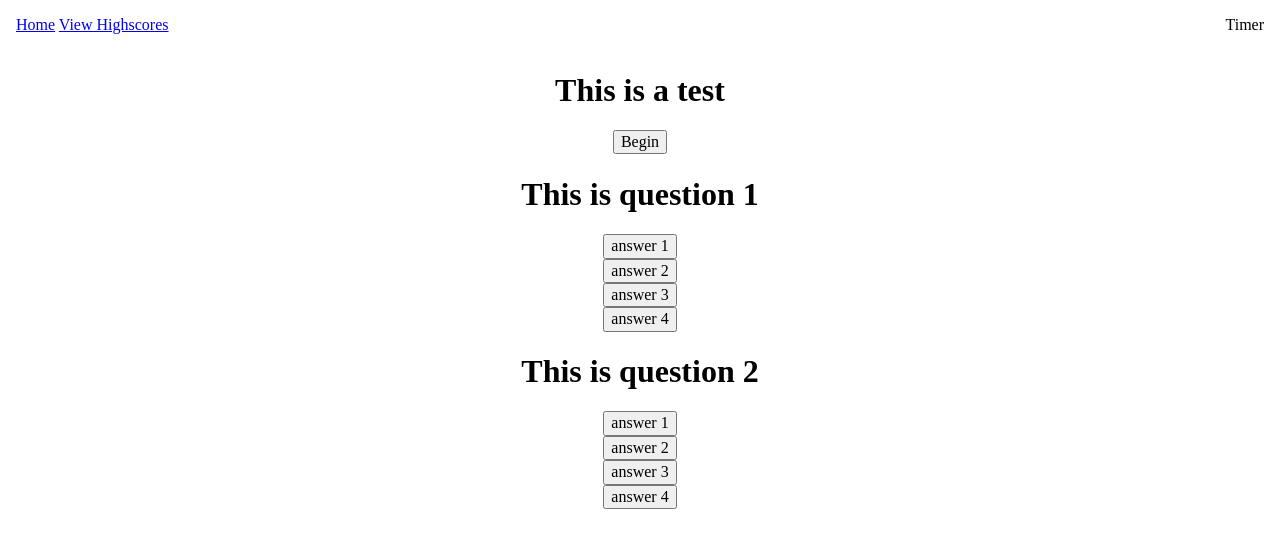
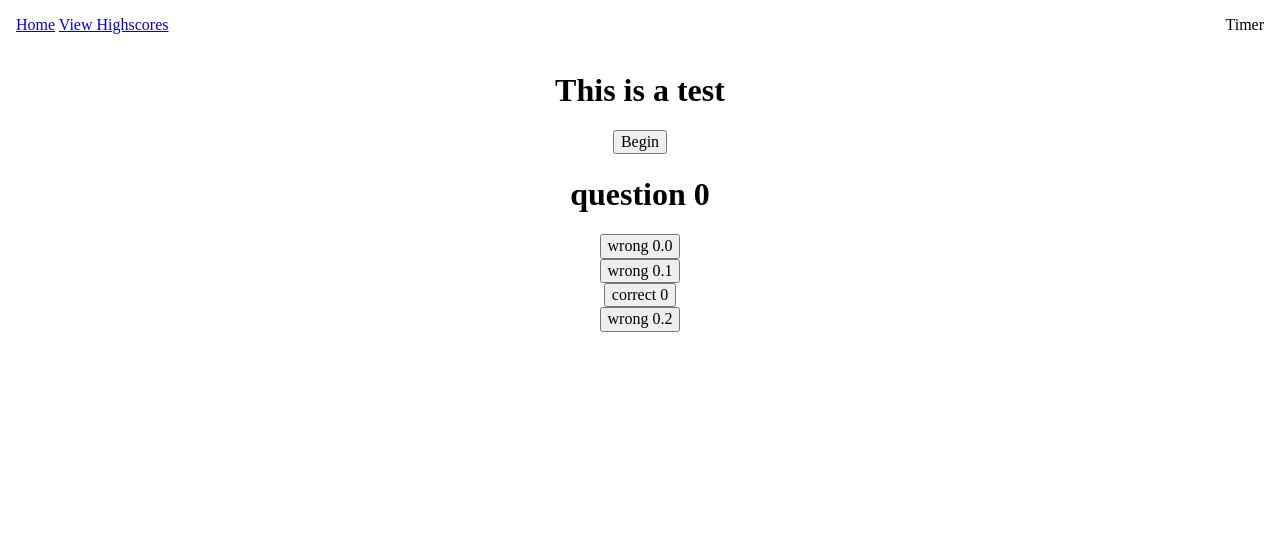
Before and after one commit to luketeal/Code-Quiz, a plain HTML site: page index.html in a window 1280 px wide. Both pictures are taken after a click on the button "answer 1". Drawn offline with Linux system fonts and the light colour scheme.

Commit message:
Add Questions update JS with cycle questions function and event listeners for answer buttons

```diff
--- a/assets/css/styles.css
+++ b/assets/css/styles.css
@@ -43,9 +43,6 @@
     align-items: center;
 }
 
-.q2 {
-    display: flex;
-    flex-direction: column;
-    justify-content: center;
-    align-items: center;
+.qtext {
+    display: block;
 }
--- a/assets/js/script.js
+++ b/assets/js/script.js
@@ -1,7 +1,8 @@
 let startButton = document.querySelector(".begin");
-let answerButton = document.querySelector(".answer");
+let answerButton = document.querySelectorAll(".answer");
 let timeLeft = document.querySelector(".timer")
 let startScreen = document.querySelector(".start")
+let questionText = document.querySelector(".qtext")
 
 let questions = {
     question: ["question 0", "question 1"],
@@ -14,10 +15,21 @@ let questions = {
 }
 
 function cycleQuestions () {
-
+    // startScreen.setAttribute("style", "display: none")
+    questionText.textContent = questions.question[questions.questionTracker];
+    let questionAnswers = questions.wrongAnswer[questions.questionTracker];
+    questionAnswers.push(questions.correctAnswer[questions.questionTracker])
+    console.log(questionAnswers)
+    questionAnswers = questionAnswers.sort(() => Math.random() - 0.5)
+    console.log(questionAnswers)
+    answerButton[0].textContent = questionAnswers[0]
+    answerButton[1].textContent = questionAnswers[1]
+    answerButton[2].textContent = questionAnswers[2]
+    answerButton[3].textContent = questionAnswers[3]
+    questions.questionTracker++;
 }
 
-let secondsLeft = 100;
+let secondsLeft = 5;
 
 function setTime () {
     let timerInterval = setInterval(() => {
@@ -38,13 +50,18 @@ function startQuiz () {
     // startScreen.setAttribute("style", "display: none")
     // let printOut = startButton.textContent
     // console.log(printOut)
-    // startButton.textContent = "test";
+    startButton.textContent = "test";
+    setTime()
     cycleQuestions()
-    setTime()
 }
 
 
-startButton.addEventListener("click", startQuiz)
+startButton.addEventListener("click", startQuiz);
+answerButton[0].addEventListener("click", cycleQuestions)
+answerButton[1].addEventListener("click", cycleQuestions)
+answerButton[2].addEventListener("click", cycleQuestions)
+answerButton[3].addEventListener("click", cycleQuestions)
+
 
 // event listener on begin game: when selected
 // change display to none
--- a/index.html
+++ b/index.html
@@ -26,21 +26,12 @@
 
         <section class="questions">
             <div class="q1">
-                <h1>This is question 1</h1>
+                <h1 class="qtext">This is where the question goes</h1>
+                <button class="answer">answer 0</button>
                 <button class="answer">answer 1</button>
                 <button class="answer">answer 2</button>
                 <button class="answer">answer 3</button>
-                <button class="answer">answer 4</button>
             </div>
-
-            <div class="q2">
-                <h1>This is question 2</h1>
-                <button class="answer">answer 1</button>
-                <button class="answer">answer 2</button>
-                <button class="answer">answer 3</button>
-                <button class="answer">answer 4</button>
-            </div>
-
         </section>
 
     </main>
```
